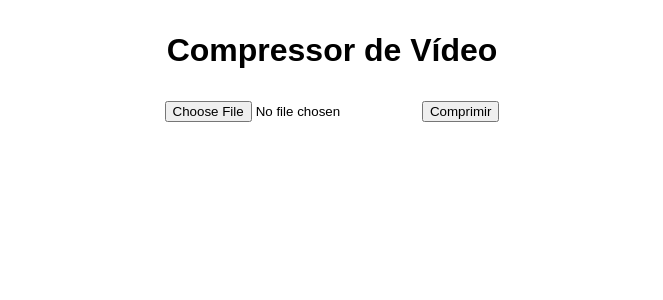
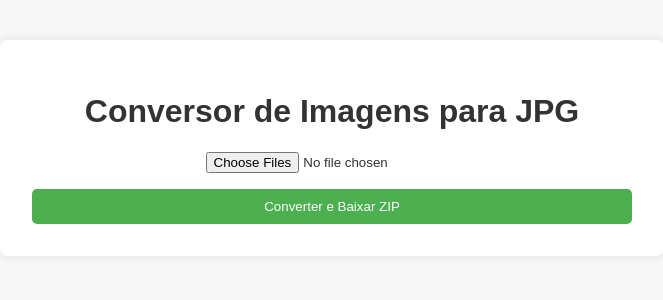
Before and after one commit to cleberenge/projetohtml, a Flask app: page / in a window 1280 px wide. Shown: the top 300 px of the page, without its empty margins (308-971 px from the left). Run offline with Flask 3, Linux system fonts and the light colour scheme.

Commit message:
Arquivo inicial do projeto HTML

```diff
--- a/projetohtml/app.py
+++ b/projetohtml/app.py
@@ -1,21 +1,36 @@
-from flask import Flask, request, render_template, send_file
-from moviepy.editor import VideoFileClip
+from flask import Flask, render_template, request, send_file
+from PIL import Image
 import os
+import zipfile
+from io import BytesIO
 
 app = Flask(__name__)
+
+UPLOAD_FOLDER = "uploads"
+CONVERTED_FOLDER = "converted"
+os.makedirs(UPLOAD_FOLDER, exist_ok=True)
+os.makedirs(CONVERTED_FOLDER, exist_ok=True)
 
 @app.route('/')
 def index():
     return render_template('index.html')
 
-@app.route('/compress', methods=['POST'])
-def compress():
-    file = request.files['video']
-    if not file:
-        return "Nenhum vídeo enviado", 400
-    input_path = f"input_{file.filename}"
-    output_path = f"compressed_{file.filename}"
-    file.save(input_path)
-    clip = VideoFileClip(input_path)
-    clip.write_videofile(output_path, bitrate="500k")
-    return send_file(output_path, as_attachment=True)
+@app.route('/convert', methods=['POST'])
+def convert():
+    files = request.files.getlist('images')
+    zip_buffer = BytesIO()
+
+    with zipfile.ZipFile(zip_buffer, 'w') as zip_file:
+        for file in files:
+            if file and file.filename.endswith(('.png', '.jpeg', '.bmp', '.gif')):
+                img = Image.open(file.stream)
+                output_filename = os.path.splitext(file.filename)[0] + ".jpg"
+                img_path = os.path.join(CONVERTED_FOLDER, output_filename)
+                img.convert("RGB").save(img_path, "JPEG")
+                zip_file.write(img_path, arcname=output_filename)
+
+    zip_buffer.seek(0)
+    return send_file(zip_buffer, mimetype='application/zip', as_attachment=True, download_name='converted_images.zip')
+
+if __name__ == '__main__':
+    app.run(debug=True)
--- a/projetohtml/requirements.txt
+++ b/projetohtml/requirements.txt
@@ -1,2 +1,2 @@
-Flask==2.3.3
-moviepy==1.0.3
+Flask
+Pillow
--- a/projetohtml/templates/index.html
+++ b/projetohtml/templates/index.html
@@ -1,17 +1,24 @@
 <!DOCTYPE html>
-<html>
+<html lang="en">
 <head>
-    <title>Compressor de Vídeo</title>
+    <meta charset="UTF-8">
+    <title>Conversor JPG</title>
     <style>
-        body { font-family: Arial, sans-serif; margin: 2em; text-align: center; }
-        form { margin-top: 2em; }
+        body { font-family: Arial, sans-serif; margin: 40px; background: #f7f7f7; color: #333; }
+        .container { max-width: 600px; margin: auto; background: white; padding: 2rem; border-radius: 8px; box-shadow: 0 0 10px rgba(0,0,0,0.1); }
+        h1 { text-align: center; }
+        input[type="file"] { display: block; margin: 1rem auto; }
+        button { display: block; width: 100%; padding: 10px; background: #4CAF50; color: white; border: none; border-radius: 5px; cursor: pointer; }
+        button:hover { background: #45a049; }
     </style>
 </head>
 <body>
-    <h1>Compressor de Vídeo</h1>
-    <form action="/compress" method="post" enctype="multipart/form-data">
-        <input type="file" name="video" required>
-        <button type="submit">Comprimir</button>
-    </form>
+    <div class="container">
+        <h1>Conversor de Imagens para JPG</h1>
+        <form action="/convert" method="post" enctype="multipart/form-data">
+            <input type="file" name="images" multiple required>
+            <button type="submit">Converter e Baixar ZIP</button>
+        </form>
+    </div>
 </body>
 </html>
```
Also changed, not shown: projetohtml/render.yaml (deleted, +0 -7 lines), 1 other file.
